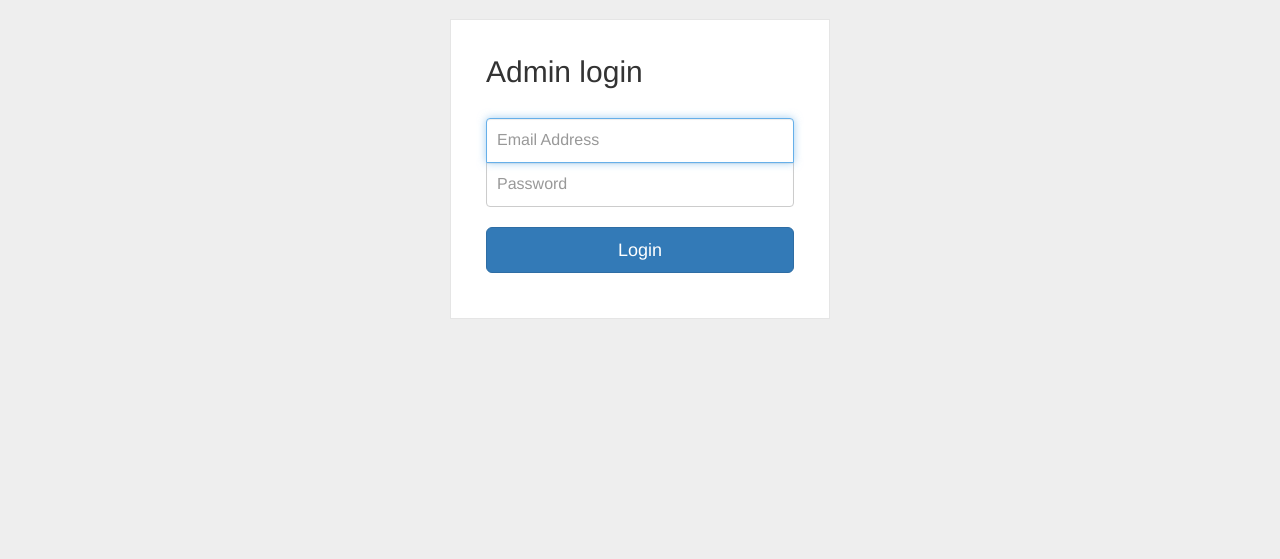
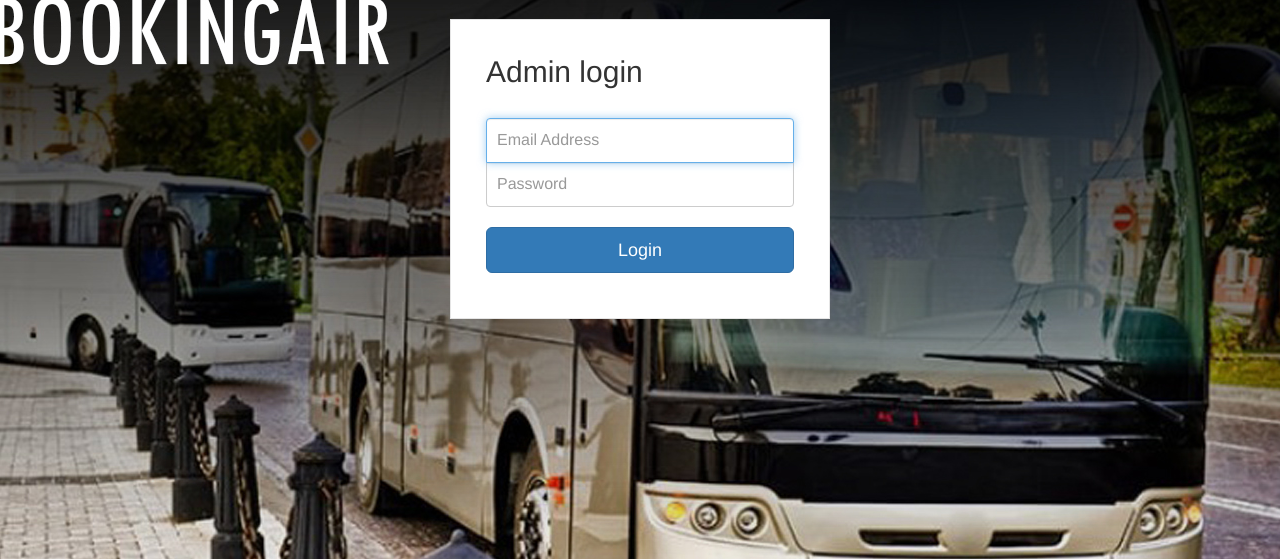
Before and after one commit to chaiyootcass/ProjectD, a PHP site: page /bus_ticketing_system/admin/login.php in a window 1280 px wide. Shown: the part 51-610 px from the top of the page. Run offline with PHP 8.4, Linux system fonts and the light colour scheme; some libraries are stand-ins or nearby versions.

Commit message:
+BG admin
login.css / add img

```diff
--- a/admin/login.css
+++ b/admin/login.css
@@ -1,6 +1,6 @@
 @import "bourbon";
 body {
-	background: #eee !important;
+	background:url(../admin/img/bg1.jpg)no-repeat center center fixed;
 }
 
 .wrapper {
```
Also changed, not shown: admin/img/bg1.jpg (added).
